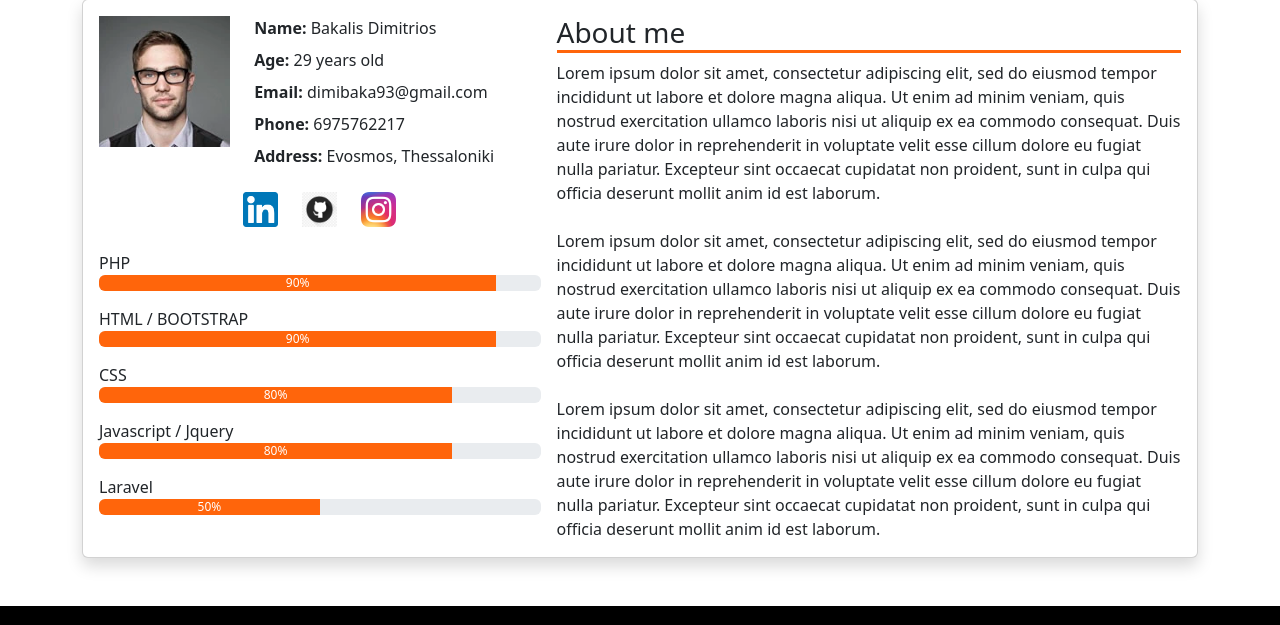
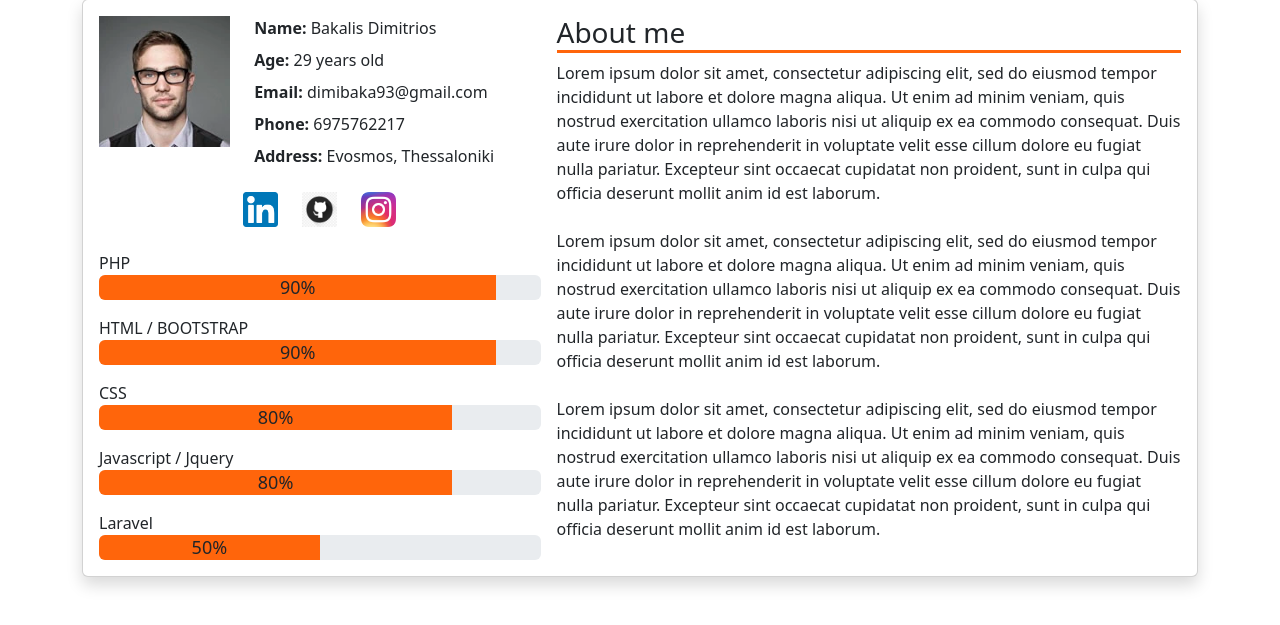
Before and after one commit to dbakalis/portfolio_2023, a PHP site: page / in a window 1280 px wide. Shown: the part 817-1442 px from the top of the page. Run offline with PHP 8.4, Linux system fonts and the light colour scheme.

Commit message:
Pagespeed issues fix
Font sizes + contrasts

```diff
--- a/assets/css/style.css
+++ b/assets/css/style.css
@@ -1,6 +1,7 @@
 /* font-sizes */
 h1{font-size: 4.5rem;}
 h2{font-size: 2.5rem;}
+.fs-18px{font-size: 18px;}
 
 @media screen and (max-width: 576px){
     h1{font-size: 2.5rem;}
@@ -9,6 +10,7 @@ h2{font-size: 2.5rem;}
 
 /* heights */
 .h-100vh{height: 100vh;}
+.h-25px{height: 25px;}
 .typed-height{height: 10px;}
 
 /* positions */
--- a/index.html
+++ b/index.html
@@ -109,7 +109,7 @@
 
                                             <!-- image -->
                                             <div class="col-12 col-md-4 text-center">
-                                                <img src="assets/img/face_portrait.webp" alt="face_portrait" class="img-fluid">
+                                                <img src="assets/img/face_portrait.webp" alt="face_portrait" width="300" height="300" class="img-fluid">
                                             </div>
 
                                             <!-- info -->
@@ -150,36 +150,36 @@
 
                                             <div class="col-12">
                                                 <span>PHP</span>
-                                                <div class="progress progress-bar-php-header" role="progressbar" aria-label="Skill php" aria-valuenow="0" aria-valuemin="0" aria-valuemax="100">
-                                                    <div class="progress-bar progress-bar-php bg-orange"></div>
+                                                <div class="progress progress-bar-php-header h-25px" role="progressbar" aria-label="Skill php" aria-valuenow="0" aria-valuemin="0" aria-valuemax="100">
+                                                    <div class="progress-bar progress-bar-php bg-orange text-dark fs-18px"></div>
                                                 </div>
                                             </div>
 
                                             <div class="col-12">
                                                 <span>HTML / BOOTSTRAP</span>
-                                                <div class="progress progress-bar-html-header" role="progressbar" aria-label="Skill html" aria-valuenow="0" aria-valuemin="0" aria-valuemax="100">
-                                                    <div class="progress-bar progress-bar-html bg-orange"></div>
+                                                <div class="progress progress-bar-html-header h-25px" role="progressbar" aria-label="Skill html" aria-valuenow="0" aria-valuemin="0" aria-valuemax="100">
+                                                    <div class="progress-bar progress-bar-html bg-orange text-dark fs-18px"></div>
                                                 </div>
                                             </div>
 
                                             <div class="col-12">
                                                 <span>CSS</span>
-                                                <div class="progress progress-bar-css-header" role="progressbar" aria-label="Skill css" aria-valuenow="0" aria-valuemin="0" aria-valuemax="100">
-                                                    <div class="progress-bar progress-bar-css bg-orange"></div>
+                                                <div class="progress progress-bar-css-header h-25px" role="progressbar" aria-label="Skill css" aria-valuenow="0" aria-valuemin="0" aria-valuemax="100">
+                                                    <div class="progress-bar progress-bar-css bg-orange text-dark fs-18px"></div>
                                                 </div>
                                             </div>
 
                                             <div class="col-12">
                                                 <span>Javascript / Jquery</span>
-                                                <div class="progress progress-bar-js-header" role="progressbar" aria-label="Skill js" aria-valuenow="0" aria-valuemin="0" aria-valuemax="100">
-                                                    <div class="progress-bar progress-bar-js bg-orange"></div>
+                                                <div class="progress progress-bar-js-header h-25px" role="progressbar" aria-label="Skill js" aria-valuenow="0" aria-valuemin="0" aria-valuemax="100">
+                                                    <div class="progress-bar progress-bar-js bg-orange text-dark fs-18px"></div>
                                                 </div>
                                             </div>
 
                                             <div class="col-12">
                                                 <span>Laravel</span>
-                                                <div class="progress progress-bar-laravel-header" role="progressbar" aria-label="Skill laravel" aria-valuenow="0" aria-valuemin="0" aria-valuemax="100">
-                                                    <div class="progress-bar progress-bar-laravel bg-orange"></div>
+                                                <div class="progress progress-bar-laravel-header h-25px" role="progressbar" aria-label="Skill laravel" aria-valuenow="0" aria-valuemin="0" aria-valuemax="100">
+                                                    <div class="progress-bar progress-bar-laravel bg-orange text-dark fs-18px"></div>
                                                 </div>
                                             </div>
 
```
